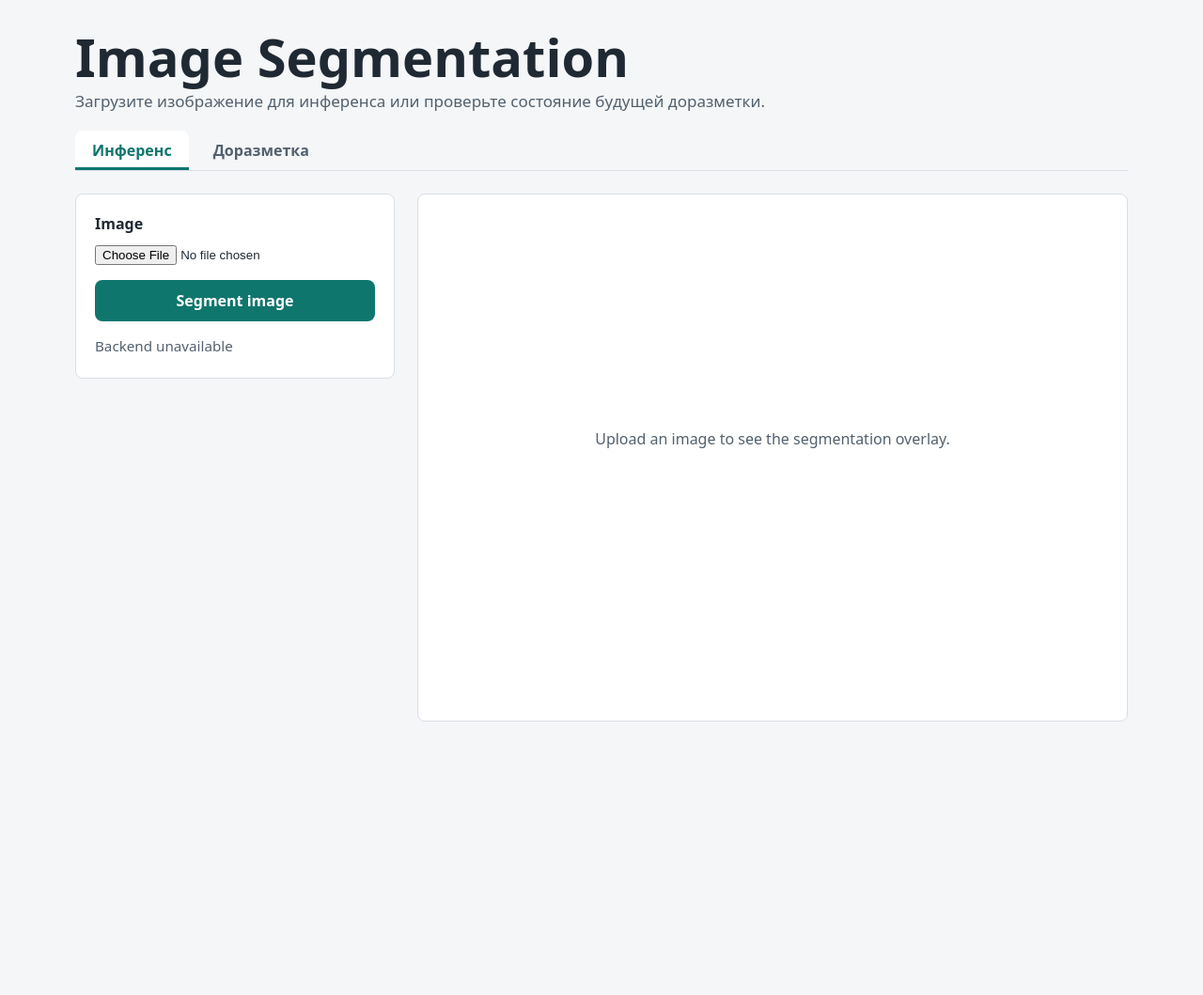
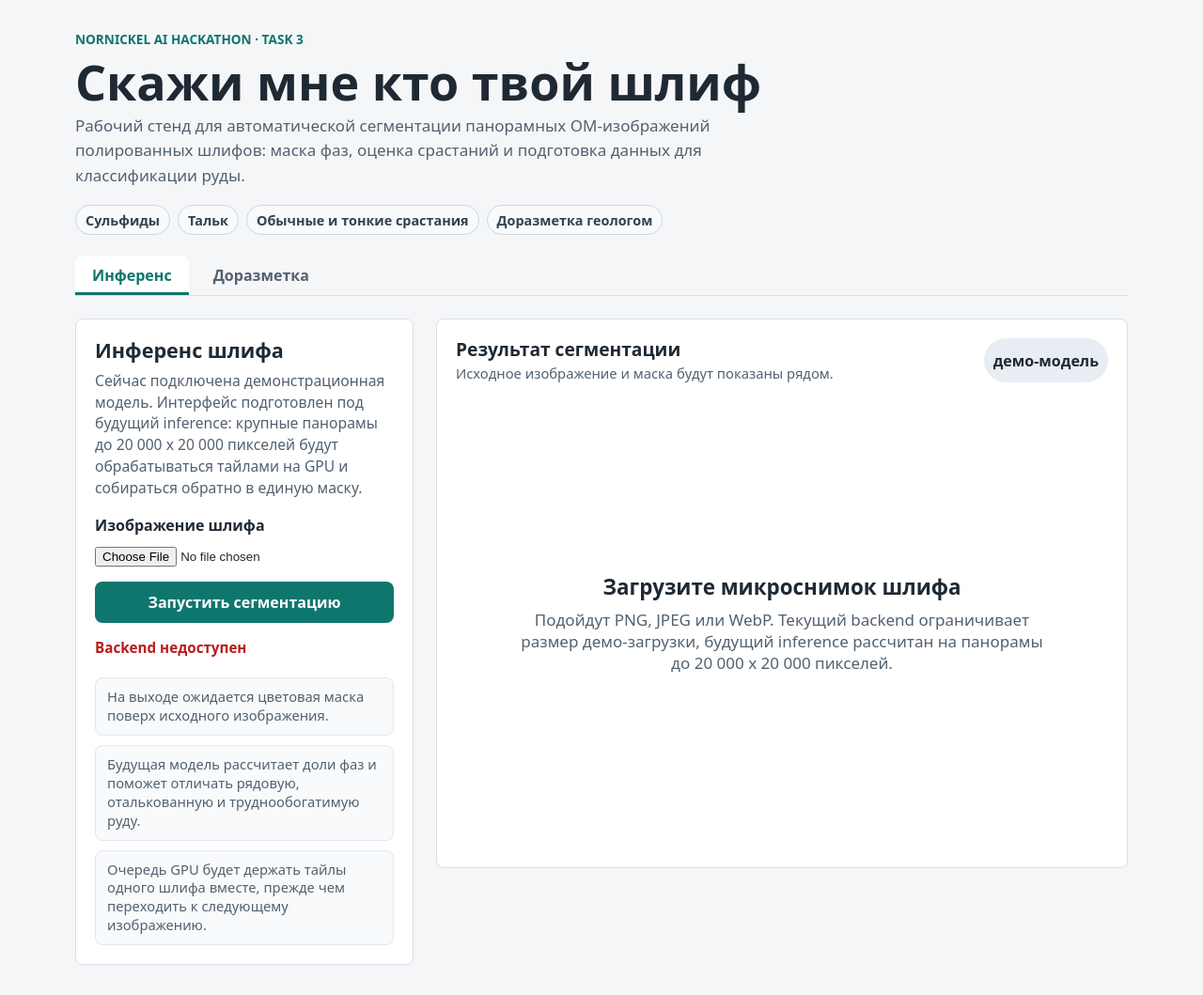
Before and after one commit to NikolaySus/ezulhreasqkpvbct, a Python web app: template app/templates/index.html in a window 1280 px wide. Shown: the whole page at 94% size. Before the commit the page ends 768 px from the top, so only its background shows below. Run offline with Jinja, Linux system fonts and the light colour scheme; the template is opened without the code that fills it, so the values that code supplies are empty.

Commit message:
Adapt inference UI for ore section task

```diff
--- a/app/templates/index.html
+++ b/app/templates/index.html
@@ -3,12 +3,12 @@
   <head>
     <meta charset="utf-8">
     <meta name="viewport" content="width=device-width, initial-scale=1">
-    <title>Image Segmentation MVP</title>
+    <title>Скажи мне кто твой шлиф</title>
     <style>
       :root {
         color-scheme: light dark;
         font-family: system-ui, -apple-system, BlinkMacSystemFont, "Segoe UI", sans-serif;
-        background: #f4f6f8;
+        background: #f5f6f8;
         color: #1f2933;
       }
       body {
@@ -21,17 +21,47 @@
         padding: 32px 0;
       }
       header {
-        margin-bottom: 20px;
+        margin-bottom: 22px;
       }
       h1 {
         margin: 0 0 8px;
-        font-size: clamp(2rem, 5vw, 3.5rem);
+        font-size: clamp(2rem, 5vw, 3.25rem);
         line-height: 1;
       }
       p {
         margin: 0;
         color: #52616f;
         font-size: 1.0625rem;
+      }
+      .eyebrow {
+        margin-bottom: 10px;
+        color: #0f766e;
+        font-size: 0.85rem;
+        font-weight: 800;
+        letter-spacing: 0;
+        text-transform: uppercase;
+      }
+      .hero-text {
+        max-width: 780px;
+        line-height: 1.55;
+      }
+      .hero-meta {
+        display: flex;
+        flex-wrap: wrap;
+        gap: 8px;
+        margin-top: 18px;
+      }
+      .chip {
+        display: inline-flex;
+        align-items: center;
+        min-height: 30px;
+        padding: 0 10px;
+        border: 1px solid #cfd6df;
+        border-radius: 999px;
+        background: #f8fafc;
+        color: #324252;
+        font-size: 0.9rem;
+        font-weight: 700;
       }
       .tabs {
         display: flex;
@@ -61,7 +91,7 @@
       }
       .workspace {
         display: grid;
-        grid-template-columns: 340px 1fr;
+        grid-template-columns: 360px 1fr;
         gap: 24px;
         align-items: start;
       }
@@ -75,6 +105,16 @@
       .panel,
       .placeholder {
         padding: 20px;
+      }
+      .panel h2 {
+        margin: 0 0 8px;
+        font-size: 1.35rem;
+        line-height: 1.2;
+      }
+      .panel-note {
+        margin-bottom: 18px;
+        font-size: 0.98rem;
+        line-height: 1.45;
       }
       label {
         display: block;
@@ -107,9 +147,50 @@
         color: #52616f;
         overflow-wrap: anywhere;
       }
+      .status.ready {
+        color: #0f766e;
+        font-weight: 700;
+      }
+      .status.error {
+        color: #b91c1c;
+        font-weight: 700;
+      }
+      .hint-list {
+        display: grid;
+        gap: 10px;
+        margin: 18px 0 0;
+        padding: 0;
+        list-style: none;
+      }
+      .hint-list li {
+        padding: 10px 12px;
+        border: 1px solid #e2e8f0;
+        border-radius: 8px;
+        background: #f8fafc;
+        color: #52616f;
+        font-size: 0.92rem;
+        line-height: 1.35;
+      }
       .preview {
         min-height: 520px;
         padding: 20px;
+      }
+      .preview-header {
+        display: flex;
+        flex-wrap: wrap;
+        justify-content: space-between;
+        gap: 10px;
+        margin-bottom: 16px;
+      }
+      .preview-title {
+        margin: 0;
+        font-size: 1.2rem;
+        line-height: 1.2;
+      }
+      .preview-subtitle {
+        margin: 4px 0 0;
+        color: #52616f;
+        font-size: 0.92rem;
       }
       .images {
         display: grid;
@@ -140,6 +221,15 @@
         place-items: center;
         color: #52616f;
         text-align: center;
+      }
+      .empty-content {
+        max-width: 560px;
+      }
+      .empty-title {
+        margin: 0 0 8px;
+        color: #1f2933;
+        font-size: 1.4rem;
+        font-weight: 800;
       }
       .placeholder {
         min-height: 360px;
@@ -224,8 +335,18 @@
   <body>
     <main>
       <header>
-        <h1>Image Segmentation</h1>
-        <p>Загрузите изображение для инференса или проверьте состояние будущей доразметки.</p>
+        <div class="eyebrow">Nornickel AI Hackathon · Task 3</div>
+        <h1>Скажи мне кто твой шлиф</h1>
+        <p class="hero-text">
+          Рабочий стенд для автоматической сегментации панорамных OM-изображений полированных шлифов:
+          маска фаз, оценка срастаний и подготовка данных для классификации руды.
+        </p>
+        <div class="hero-meta" aria-label="Ключевые возможности">
+          <span class="chip">Сульфиды</span>
+          <span class="chip">Тальк</span>
+          <span class="chip">Обычные и тонкие срастания</span>
+          <span class="chip">Доразметка геологом</span>
+        </div>
       </header>
 
       <nav class="tabs" aria-label="Workspace tabs">
@@ -236,14 +357,36 @@
       <section class="tab-panel" id="inference-tab">
         <section class="workspace">
           <form class="panel" id="segment-form">
-            <label for="image-input">Image</label>
+            <h2>Инференс шлифа</h2>
+            <p class="panel-note">
+              Сейчас подключена демонстрационная модель. Интерфейс подготовлен под будущий inference:
+              крупные панорамы до 20 000 x 20 000 пикселей будут обрабатываться тайлами на GPU и собираться обратно в единую маску.
+            </p>
+            <label for="image-input">Изображение шлифа</label>
             <input id="image-input" name="image" type="file" accept="image/png,image/jpeg,image/webp" required>
-            <button id="submit-button" type="submit">Segment image</button>
-            <div class="status" id="status">Backend status: checking...</div>
+            <button id="submit-button" type="submit">Запустить сегментацию</button>
+            <div class="status" id="status">Проверяем backend...</div>
+            <ul class="hint-list" aria-label="Ожидаемый результат инференса">
+              <li>На выходе ожидается цветовая маска поверх исходного изображения.</li>
+              <li>Будущая модель рассчитает доли фаз и поможет отличать рядовую, оталькованную и труднообогатимую руду.</li>
+              <li>Очередь GPU будет держать тайлы одного шлифа вместе, прежде чем переходить к следующему изображению.</li>
+            </ul>
           </form>
 
           <div class="preview" id="preview">
-            <div class="empty">Upload an image to see the segmentation overlay.</div>
+            <div class="preview-header">
+              <div>
+                <h2 class="preview-title">Результат сегментации</h2>
+                <p class="preview-subtitle">Исходное изображение и маска будут показаны рядом.</p>
+              </div>
+              <span class="badge">демо-модель</span>
+            </div>
+            <div class="empty">
+              <div class="empty-content">
+                <div class="empty-title">Загрузите микроснимок шлифа</div>
+                <p>Подойдут PNG, JPEG или WebP. Текущий backend ограничивает размер демо-загрузки, будущий inference рассчитан на панорамы до 20 000 x 20 000 пикселей.</p>
+              </div>
+            </div>
           </div>
         </section>
       </section>
@@ -281,9 +424,13 @@
         try {
           const response = await fetch("/api/health", { cache: "no-store" });
           const data = await response.json();
-          statusNode.textContent = `Backend: ${data.status}, redis: ${data.redis}, cuda: ${data.cuda_available}`;
+          statusNode.classList.remove("error");
+          statusNode.classList.add("ready");
+          statusNode.textContent = `Backend готов: ${data.status}, очередь: ${data.redis}, CUDA: ${data.cuda_available ? "доступна" : "недоступна"}`;
         } catch (error) {
-          statusNode.textContent = "Backend unavailable";
+          statusNode.classList.remove("ready");
+          statusNode.classList.add("error");
+          statusNode.textContent = "Backend недоступен";
         }
       }
 
@@ -295,7 +442,8 @@
         }
 
         button.disabled = true;
-        statusNode.textContent = "Uploading image...";
+        statusNode.classList.remove("ready", "error");
+        statusNode.textContent = "Загружаем изображение...";
         showPreview(file);
 
         try {
@@ -305,12 +453,13 @@
           const response = await fetch("/api/segment", { method: "POST", body });
           const data = await response.json();
           if (!response.ok) {
-            throw new Error(data.detail || "Upload failed");
+            throw new Error(data.detail || "Загрузка не удалась");
           }
 
           await pollJob(data.job_id);
         } catch (error) {
-          statusNode.textContent = error.message || "Segmentation failed";
+          statusNode.classList.add("error");
+          statusNode.textContent = error.message || "Сегментация не удалась";
         } finally {
           button.disabled = false;
         }
@@ -321,26 +470,26 @@
         preview.innerHTML = `
           <div class="images">
             <figure>
-              <figcaption>Original</figcaption>
-              <img src="${url}" alt="Original image">
+              <figcaption>Исходное изображение</figcaption>
+              <img src="${url}" alt="Исходное изображение шлифа">
             </figure>
             <figure>
-              <figcaption>Segmentation overlay</figcaption>
-              <img id="result-image" alt="Segmentation result">
+              <figcaption>Маска сегментации</figcaption>
+              <img id="result-image" alt="Результат сегментации">
             </figure>
           </div>
         `;
       }
 
       async function pollJob(jobId) {
-        statusNode.textContent = `Queued: ${jobId}`;
+        statusNode.textContent = `Задача поставлена в очередь: ${jobId}`;
 
         while (true) {
           await new Promise((resolve) => setTimeout(resolve, 1000));
           const response = await fetch(`/api/jobs/${jobId}`, { cache: "no-store" });
           const data = await response.json();
           if (!response.ok) {
-            throw new Error(data.detail || "Job status request failed");
+            throw new Error(data.detail || "Не удалось получить статус задачи");
           }
 
           statusNode.textContent = jobStatusText(jobId, data);
@@ -348,12 +497,13 @@
           if (data.status === "finished") {
             const result = document.querySelector("#result-image");
             result.src = `${data.result_url}?t=${Date.now()}`;
-            statusNode.textContent = "Segmentation finished";
+            statusNode.classList.add("ready");
+            statusNode.textContent = "Сегментация завершена";
             return;
           }
 
           if (data.status === "failed") {
-            throw new Error(data.error || "Segmentation job failed");
+            throw new Error(data.error || "Задача сегментации завершилась ошибкой");
           }
         }
       }
@@ -370,7 +520,7 @@
           return "Изображение обрабатывается на GPU...";
         }
 
-        return `Job ${jobId}: ${data.status}`;
+        return `Задача ${jobId}: ${data.status}`;
       }
 
       checkBackend();
```
Also changed, not shown: other parts of app/templates/index.html (+27 -6 lines).
